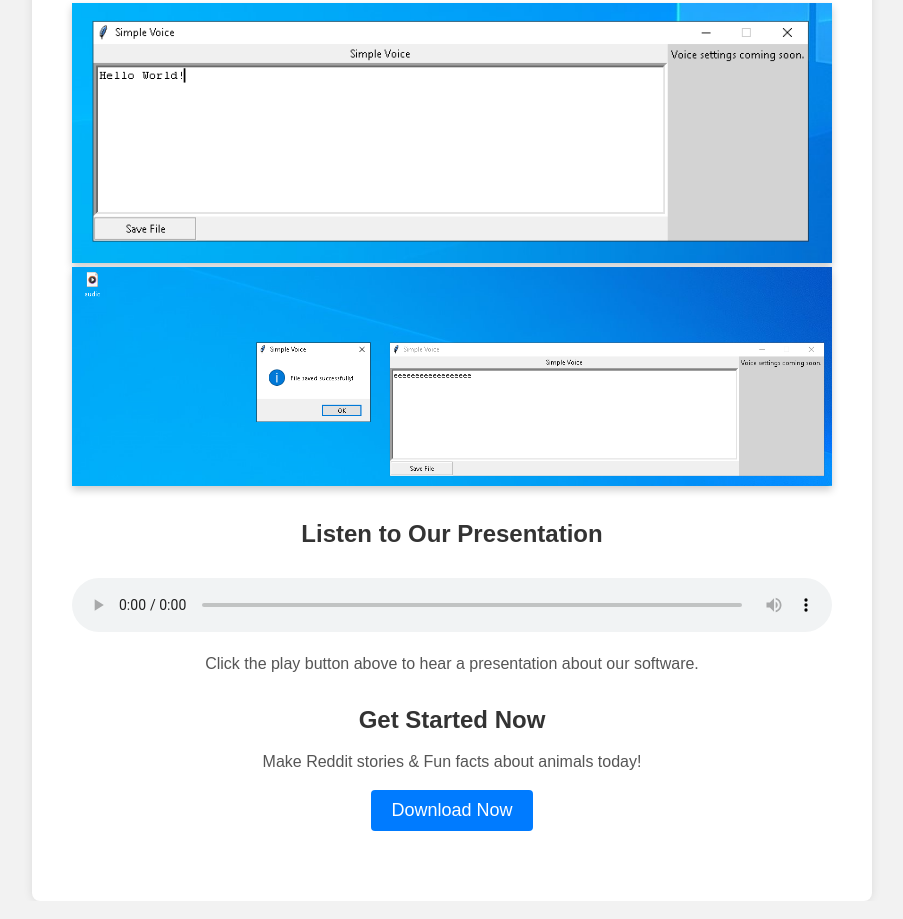
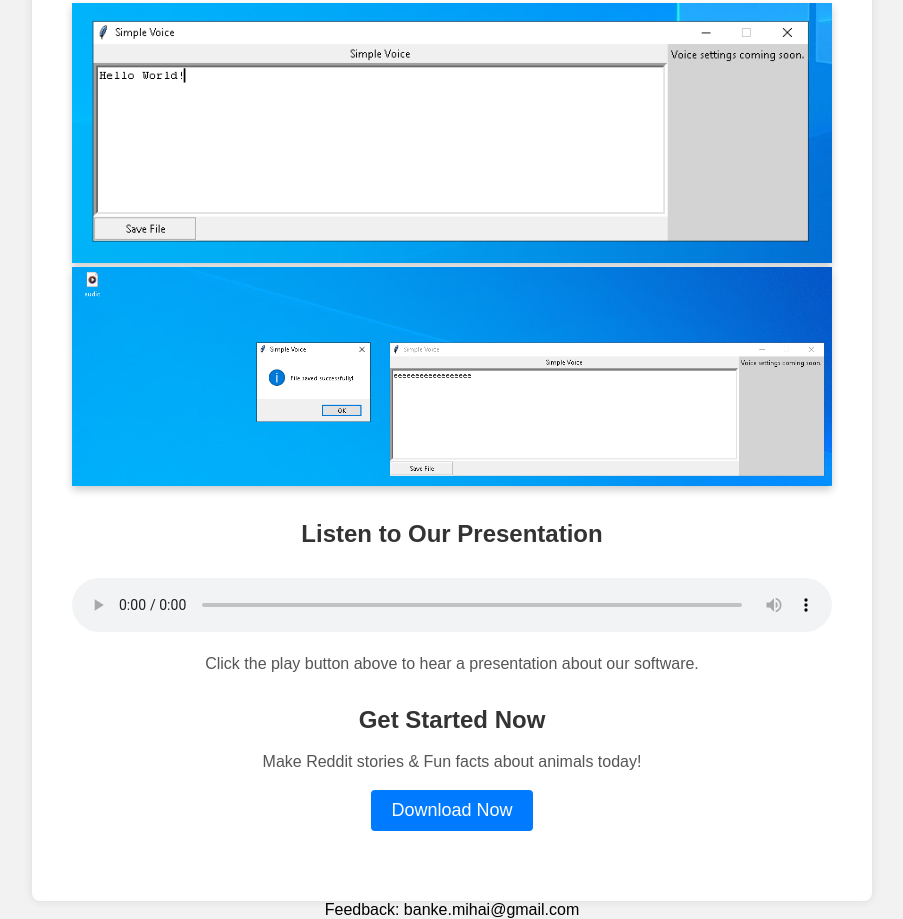
Before and after one commit to BankeMihai/SimpleVoiceFinal, a plain HTML site: page index.html in a window 1280 px wide. Shown: the part 274-1193 px from the top of the page, without its empty margins (188-1091 px from the left). Drawn offline with Linux system fonts and the light colour scheme.

Commit message:
Update index.html

```diff
--- a/index.html
+++ b/index.html
@@ -36,5 +36,6 @@
             </section>
         </main>
     </div>
+	<footer>Feedback: banke.mihai@gmail.com</footer>
 </body>
 </html>
```
